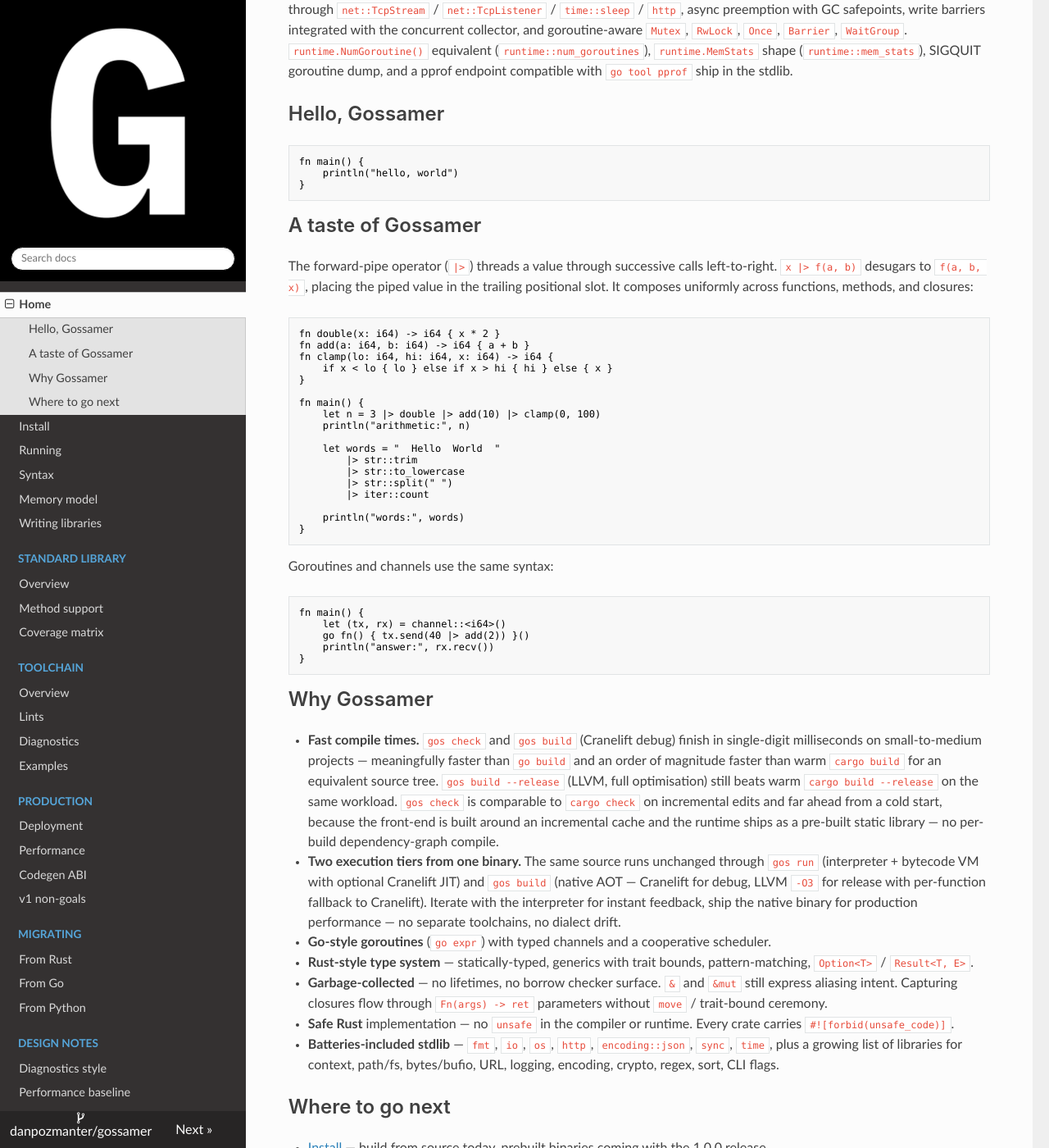
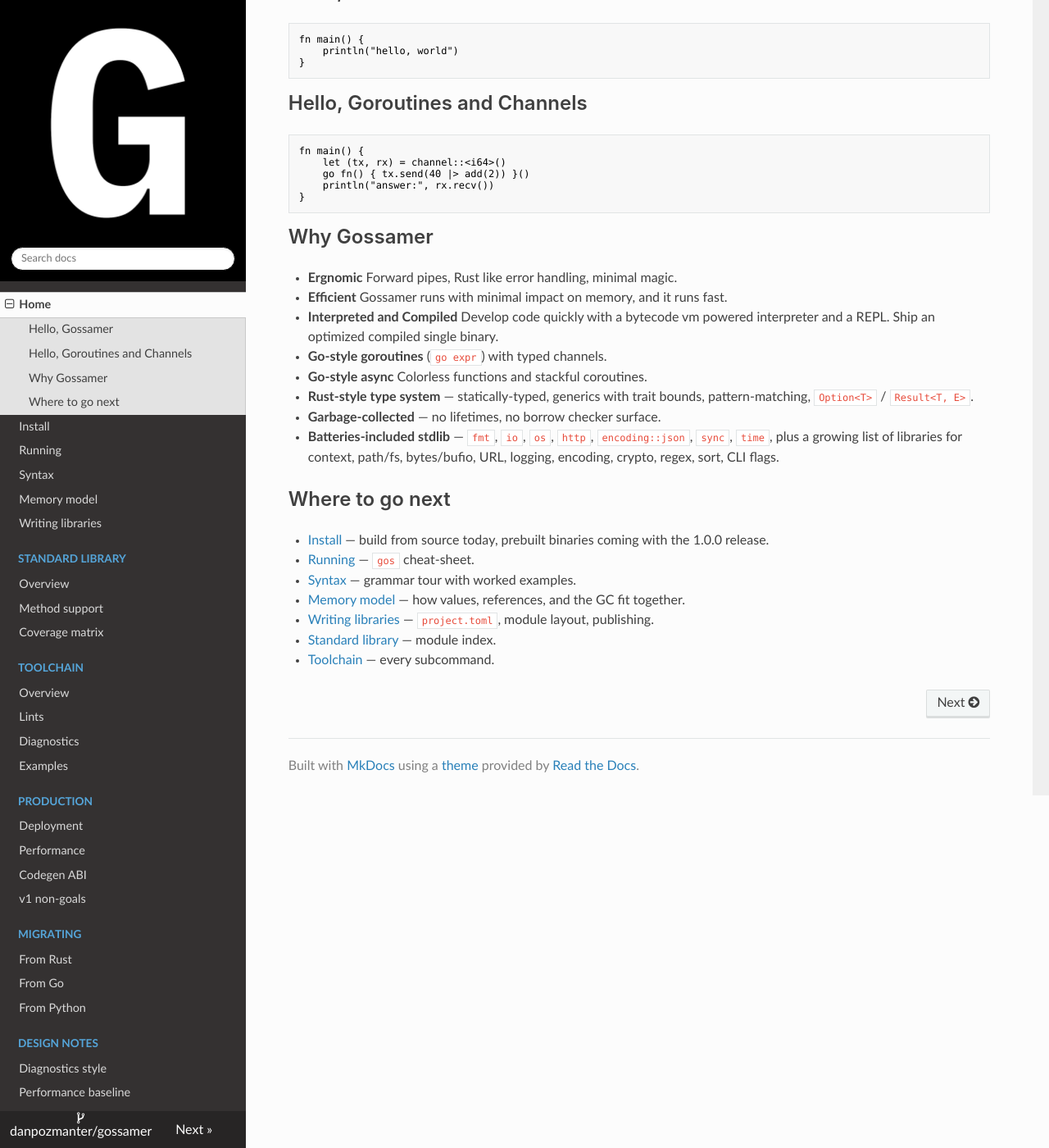
Before and after one commit to danpozmanter/gossamer, an MkDocs documentation site: the page built from docs_src/index.md, in a window 1280 px wide and 1400 px high, scrolled down 450 px. Shown: the whole window at 82% size. Built offline with MkDocs 1.6.1, drawn with Linux system fonts in a browser that asks for light colours; nearby versions of some CDN libraries; a script that is not in the unit is left out; some of the changed text lies outside the part shown.

````diff
--- a/docs_src/index.md
+++ b/docs_src/index.md
@@ -13,16 +13,6 @@ policy that takes effect at the first stable tag is drafted at
 [`stability.md`](stability.md); until then, the public API may
 change with notice in release notes.
 
-The runtime now provides Go-shape M:N scheduling with work
-stealing, an `epoll`/`kqueue`/`IOCP` netpoller wired through
-`net::TcpStream` / `net::TcpListener` / `time::sleep` / `http`,
-async preemption with GC safepoints, write barriers integrated
-with the concurrent collector, and goroutine-aware `Mutex`,
-`RwLock`, `Once`, `Barrier`, `WaitGroup`. `runtime.NumGoroutine()`
-equivalent (`runtime::num_goroutines`), `runtime.MemStats` shape
-(`runtime::mem_stats`), SIGQUIT goroutine dump, and a pprof
-endpoint compatible with `go tool pprof` ship in the stdlib.
-
 ## Hello, Gossamer
 
 ```gossamer
@@ -31,35 +21,7 @@ fn main() {
 }
 ```
 
-## A taste of Gossamer
-
-The forward-pipe operator (`|>`) threads a value through successive
-calls left-to-right. `x |> f(a, b)` desugars to `f(a, b, x)`,
-placing the piped value in the trailing positional slot. It
-composes uniformly across functions, methods, and closures:
-
-```gossamer
-fn double(x: i64) -> i64 { x * 2 }
-fn add(a: i64, b: i64) -> i64 { a + b }
-fn clamp(lo: i64, hi: i64, x: i64) -> i64 {
-    if x < lo { lo } else if x > hi { hi } else { x }
-}
-
-fn main() {
-    let n = 3 |> double |> add(10) |> clamp(0, 100)
-    println("arithmetic:", n)
-
-    let words = "  Hello  World  "
-        |> str::trim
-        |> str::to_lowercase
-        |> str::split(" ")
-        |> iter::count
-
-    println("words:", words)
-}
-```
-
-Goroutines and channels use the same syntax:
+## Hello, Goroutines and Channels
 
 ```gossamer
 fn main() {
@@ -71,35 +33,16 @@ fn main() {
 
 ## Why Gossamer
 
-- **Fast compile times.** `gos check` and `gos build` (Cranelift
-  debug) finish in single-digit milliseconds on small-to-medium
-  projects — meaningfully faster than `go build` and an order of
-  magnitude faster than warm `cargo build` for an equivalent
-  source tree. `gos build --release` (LLVM, full optimisation)
-  still beats warm `cargo build --release` on the same workload.
-  `gos check` is comparable to `cargo check` on incremental
-  edits and far ahead from a cold start, because the front-end
-  is built around an incremental cache and the runtime ships as
-  a pre-built static library — no per-build dependency-graph
-  compile.
-- **Two execution tiers from one binary.** The same source runs
-  unchanged through `gos run` (interpreter + bytecode VM with
-  optional Cranelift JIT) and `gos build` (native AOT — Cranelift
-  for debug, LLVM `-O3` for release with per-function fallback to
-  Cranelift). Iterate with the interpreter for instant feedback,
-  ship the native binary for production performance — no
-  separate toolchains, no dialect drift.
-- **Go-style goroutines** (`go expr`) with typed channels and a
-  cooperative scheduler.
+- **Ergnomic** Forward pipes, Rust like error handling, minimal magic.
+- **Efficient** Gossamer runs with minimal impact on memory, and it runs fast.
+- **Interpreted and Compiled** Develop code quickly with a bytecode vm powered
+interpreter and a REPL. Ship an optimized compiled single binary.
+- **Go-style goroutines** (`go expr`) with typed channels.
+- **Go-style async** Colorless functions and stackful coroutines.
 - **Rust-style type system** — statically-typed, generics with
   trait bounds, pattern-matching, `Option<T>` / `Result<T, E>`.
 - **Garbage-collected** — no lifetimes, no borrow checker surface.
-  `&` and `&mut` still express aliasing intent. Capturing closures
-  flow through `Fn(args) -> ret` parameters without `move` /
-  trait-bound ceremony.
-- **Safe Rust** implementation — no `unsafe` in the compiler or
-  runtime. Every crate carries `#![forbid(unsafe_code)]`.
-- **Batteries-included stdlib** — `fmt`, `io`, `os`, `http`,
+  - **Batteries-included stdlib** — `fmt`, `io`, `os`, `http`,
   `encoding::json`, `sync`, `time`, plus a growing list of
   libraries for context, path/fs, bytes/bufio, URL, logging,
   encoding, crypto, regex, sort, CLI flags.
````
Also changed, not shown: CHANGELOG.md (+0 -46 lines), docs/index.html (+10 -62 lines), docs/search/search_index.json, 3 other files.
